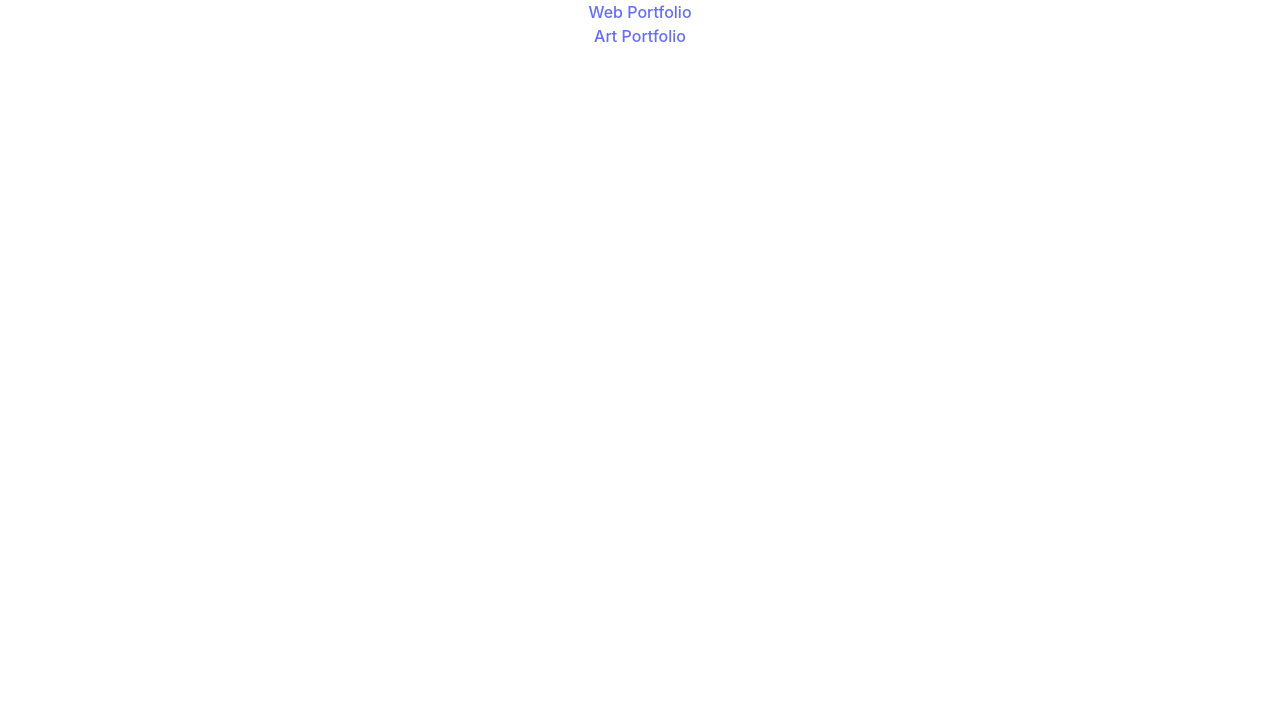
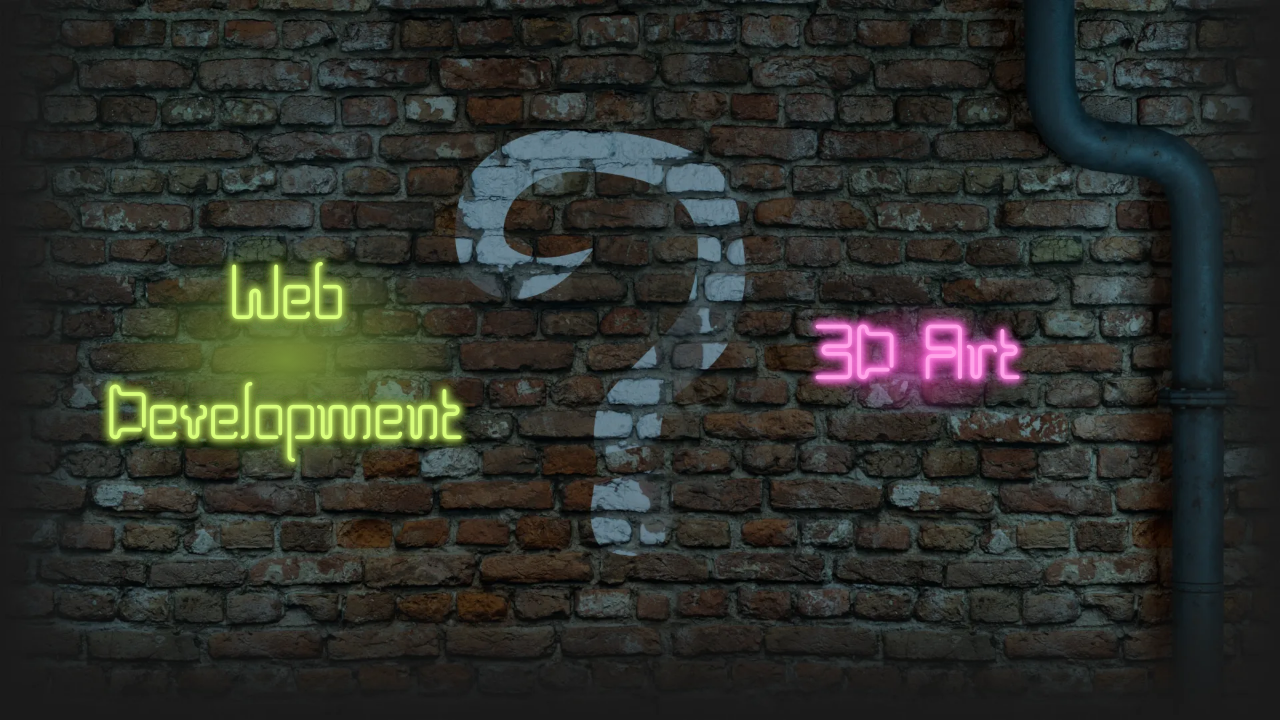
Before and after one commit to Diaa-E/portfolio, a React (Vite) app: page / in a window 1280 px wide. Shown: the top 720 px of the page. Built offline with nearby package versions, Linux system fonts and the light colour scheme.

Commit message:
Add styles to home page

```diff
--- a/src/main.css
+++ b/src/main.css
@@ -27,6 +27,7 @@ a:hover {
 }
 
 body {
+  background-color: var(--background);
   margin: 0;
   display: flex;
   align-items: flex-start;
--- a/src/main.jsx
+++ b/src/main.jsx
@@ -1,6 +1,7 @@
 import React from 'react';
 import ReactDOM from 'react-dom/client';
 import "./reset.css";
+import "./globals.css";
 import './main.css';
 import Router from './routes/Router.jsx';
 
--- a/src/pages/App.jsx
+++ b/src/pages/App.jsx
@@ -5,14 +5,16 @@ import { Link } from 'react-router-dom';
 function App() {
 
   return (
-    <ul>
-      <li>
-        <Link to={"web"}>Web Portfolio</Link>
-      </li>
-      <li>
-        <Link to={"art"}>Art Portfolio</Link>
-      </li>
-    </ul>
+    <div className={styles["topic-background"]}>
+      <ul className={styles["links-wrapper"]}>
+        <li>
+          <Link className={styles["web-link"]} to={"web"}>Web <br /> Development</Link>
+        </li>
+        <li>
+          <Link className={styles["art-link"]} to={"art"}>3D Art</Link>
+        </li>
+      </ul>
+    </div>
   )
 }
 
--- a/src/pages/App.module.css
+++ b/src/pages/App.module.css
@@ -0,0 +1,38 @@
+.topic-background{
+    display: flex;
+    place-items: center;
+    place-content: center;
+    background-image: url("../assets/images/topic_desktop.webp");
+    background-position: top;
+    background-size: contain;
+    background-repeat: no-repeat;
+    width: 1280px;
+    height: 720px;
+}
+
+.links-wrapper{
+    display: flex;
+    gap: 350px;
+    padding-right: 150px;
+}
+
+.links-wrapper>li{
+    display: flex;
+    place-items: center;
+}
+
+.art-link, .art-link:visited{
+    font-size: 5rem;
+    font-family: var(--font-neon-2);
+    color: var(--neon-pink);
+    text-shadow: var(--glow-pink);
+    background-image: radial-gradient(closest-side, var(--neon-pink-off), rgba(0, 0, 0, 0))
+}
+
+.web-link, .web-link:visited{
+    font-size: 5rem;
+    font-family: var(--font-neon-2);
+    color: var(--neon-yellow);
+    text-shadow: var(--glow-yellow);
+    background-image: radial-gradient(closest-side, var(--neon-yellow-off), rgba(0, 0, 0, 0))
+}
--- a/src/reset.css
+++ b/src/reset.css
@@ -10,6 +10,7 @@
 
 a{
     text-decoration: none;
+    cursor: pointer;
 }
 
 *, *::after, *::before{
```
